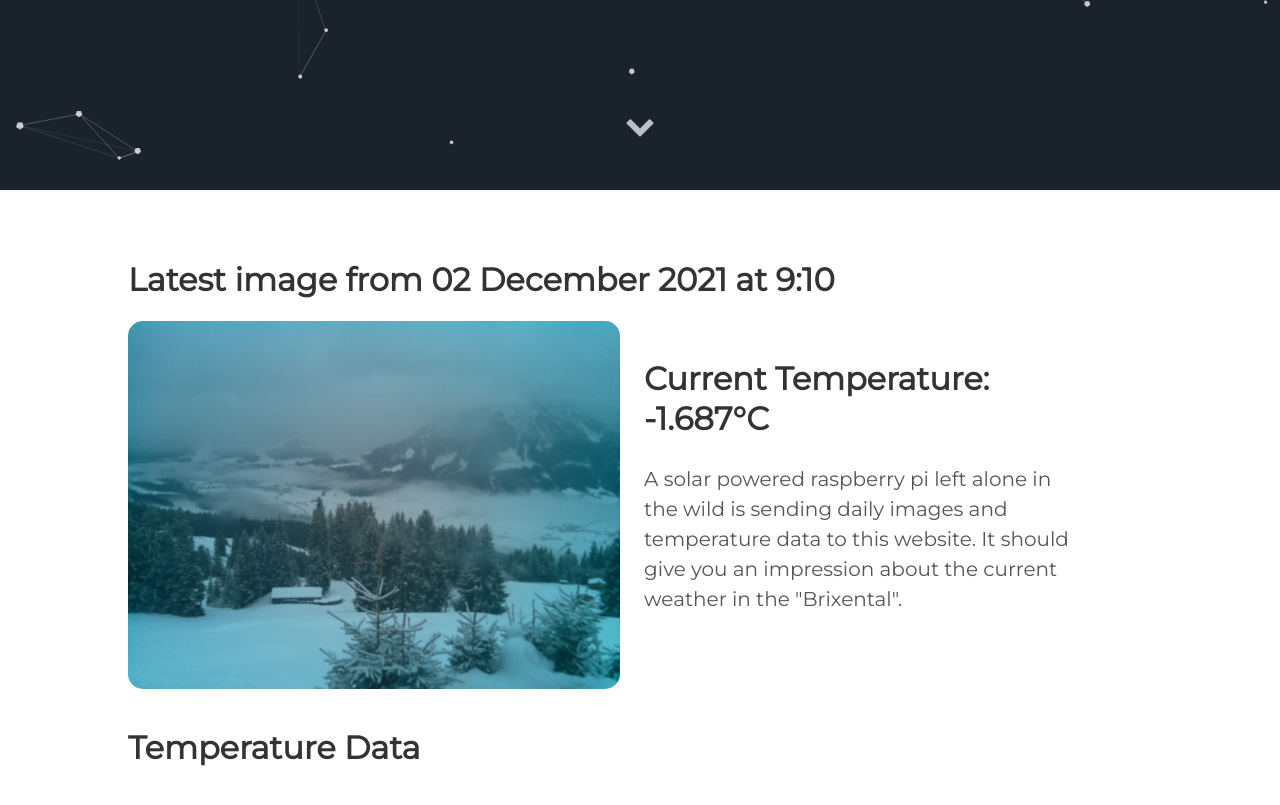
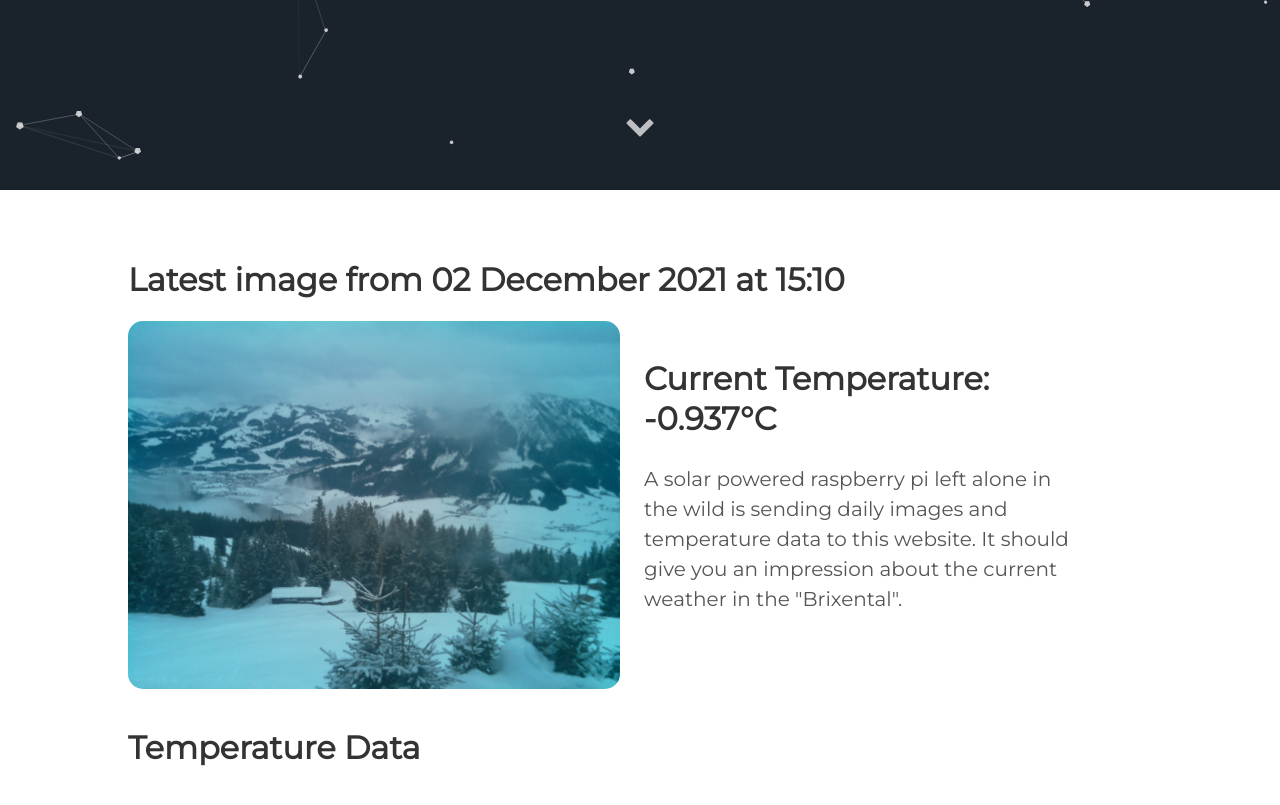
Before and after one commit to vektorious/vektorious.github.io, a Jekyll site: the page built from resources/huette.md, in a window 1280 px wide and 900 px high, scrolled down 710 px. Shown: the top 805 px of the window. Built offline with Jekyll 4.4.1, drawn with Linux system fonts in a browser that asks for light colours.

Commit message:
I'm a bot beep boop

```diff
--- a/resources/huette.md
+++ b/resources/huette.md
@@ -6,13 +6,13 @@ image: '/assets/img/'
 description: 'Live image from the Austrian alps'
 twitter_text: ' '
 ---
-## Latest image from 02 December 2021 at  9:10
+## Latest image from 02 December 2021 at 15:10
 <div class="huette">
   <div class="huette-image">
     <img src="{{ "/assets/img/huette.jpg" | prepend: site.baseurl }}">
   </div>
   <div class="huette-text">
-        <h2>Current Temperature: -1.687°C</h2>
+        <h2>Current Temperature: -0.937°C</h2>
         <p>A solar powered raspberry pi left alone in the wild is sending daily images and temperature data to this website. It should give you an impression about the current weather in the "Brixental".</p>
 
   </div>
```
Also changed, not shown: rpi-script/2021-12-02_150913.txt (renamed from rpi-script/2021-12-02_090912.txt, +7 -5 lines), rpi-script/huette.md (+2 -2 lines), assets/img/huette.jpg, assets/img/temp_plot.png, rpi-script/temp_plot.png, 1 other file.
